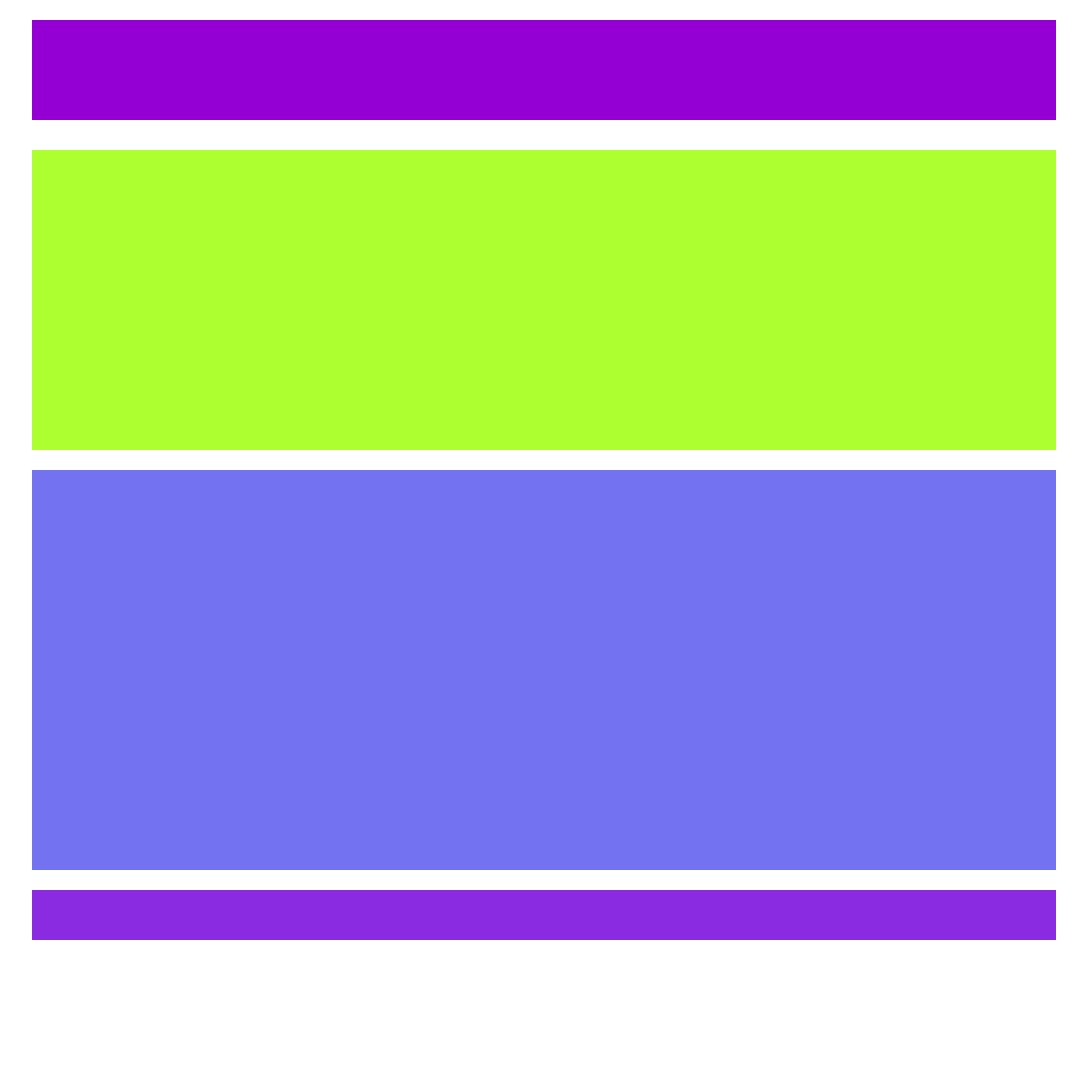
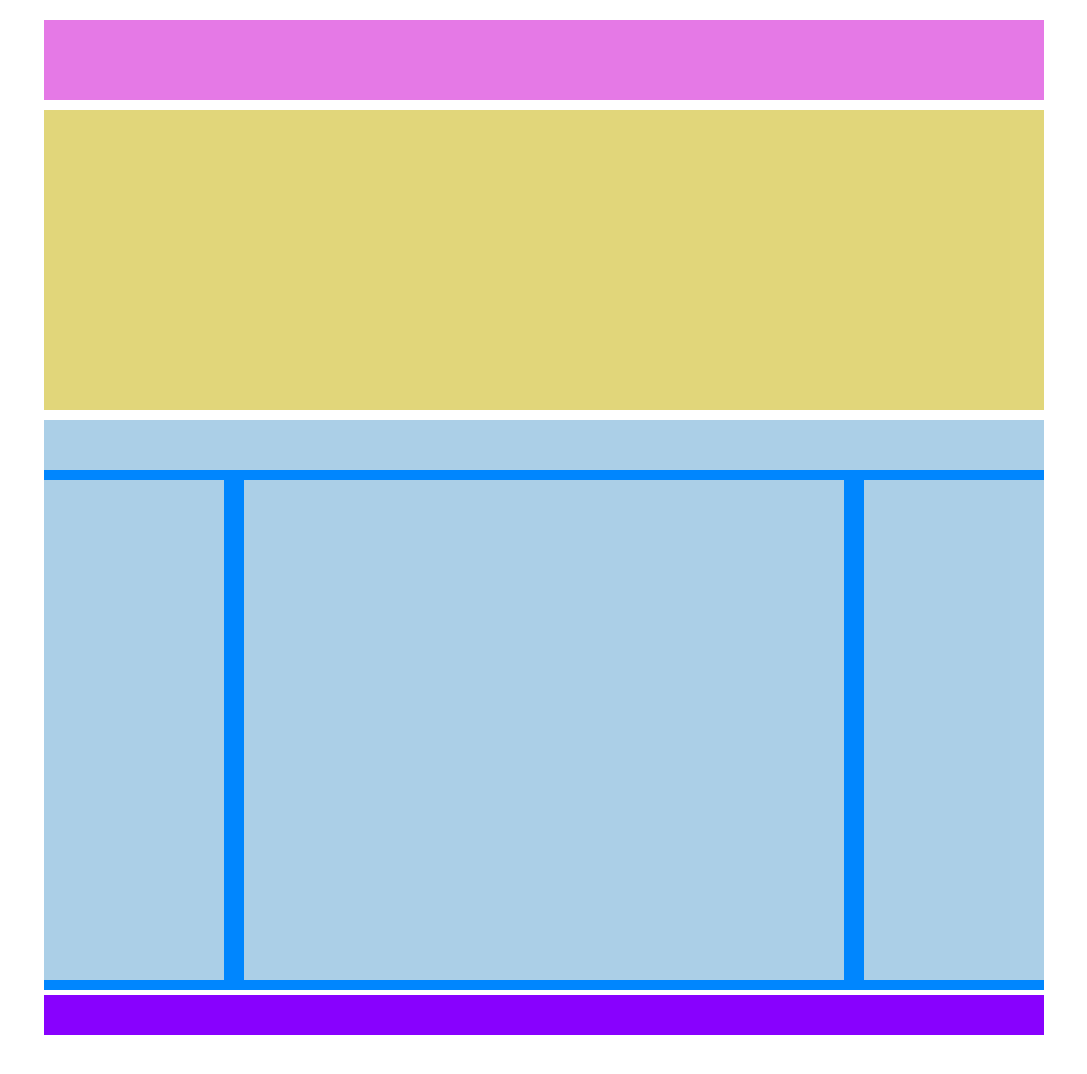
Before and after one commit to merlino79/htmlcss-struttura-wp, a plain HTML site: page index.html in a window 1280 px wide. Shown: the whole page, without its empty margins (96-1183 px from the left). Before the commit the page ends 940 px from the top, so only its background shows below. Drawn offline with Linux system fonts and the light colour scheme.

Commit message:
fine esercizio

```diff
--- a/css/style.css
+++ b/css/style.css
@@ -1,53 +1,73 @@
 *{
   margin: 0;
   padding: 0;
-  box-sizing: border-box;
 }
 
-.clearfix::after {
+.clearfix::after{
   content: '';
   display: table;
   clear: both;
 }
 
-main, {
-  float: left;
+body{
+  margin: auto;
+  height: 1400px;
+  width: 1000px;
+}
+/* header */
+header{
+  border-bottom: 10px;
+  margin-top: 20px;
+}
+
+nav{
+  width: 100%;
+  height: 80px;
+  background-color: rgb(229, 121, 230);
+  margin-bottom: 10px;
+}
+
+.container{
+  width: 100%;
+  height: 300px;
+  background-color: rgb(225, 214, 122);
+  margin-bottom: 10px;
 }
 
 
-body{
-  width: 80%;
-  margin: auto;
-
+main{
+  margin-bottom: 5px;
+  background-color: rgb(0, 134, 254);
 }
 
-header{
-  background-color: darkviolet;
-  height: 100px;
-  margin-top: 20px;
+.title{
+  width: 100%;
+  height: 50px;
+  background-color: rgb(171, 207, 231);
+  margin-bottom: 10px;
 }
 
-main{
-  width: 100%;
-  height: 100%;
-  margin-top: 30px;
+main aside,
+main section{
+  float: left;
+  margin-bottom: 10px;
+  background-color: rgb(171, 207, 231);
+  height: 500px;
 }
 
-.photo{
-  background-color: greenyellow;
-  height: 300px;
-  margin-bottom: 20px;
+section{
+  width: 60%;
+  margin: 0 2%;
 }
 
-.content-box{
-  width: 100%;
-  height: 400px;
-  background-color: rgb(115, 115, 241);
+aside{
+  width: 18%;
 }
 
+/* footer */
 footer{
-  margin-top: 20px;
   width: 100%;
-  height: 50px;
-  background-color: blueviolet;
+  height: 40px;
+  background-color: rgb(136, 1, 254);
+  margin-bottom: 10px;
 }
--- a/index.html
+++ b/index.html
@@ -1,50 +1,38 @@
 <!DOCTYPE html>
 <html lang="en">
-
 <head>
   <meta charset="UTF-8">
   <meta http-equiv="X-UA-Compatible" content="IE=edge">
   <meta name="viewport" content="width=device-width, initial-scale=1.0">
   <link rel="stylesheet" href="css/style.css">
-  <title>Document</title>
+  <title>Struttura wp</title>
 </head>
-
 <body>
-
   <header>
+    <nav></nav> <!-- barra nav -->
+    <div class="container"></div>
 
   </header>
 
-  <main class="clearfix">
+  <main class="clearfix"> <!-- sezione coi float -->
 
-
-    <section class="photo">
-
-    </section>
-
-    <section>
-
-      <div class="content-box">
-
+      <div class="title"> <!-- titolo -->
 
       </div>
 
+      <aside> <!-- primo lorem -->
 
-    </section>
+      </aside>
 
+      <section> <!-- testo dolor -->
 
-  </main>
+      </section>
 
-  <footer>
+      <aside> <!-- secondo lorem -->
 
-  </footer>
+      </aside>
+  </main> <!-- /fine sezione float -->
 
-
-
-
-
-
-
+  <footer></footer>
 </body>
-
 </html>
```
